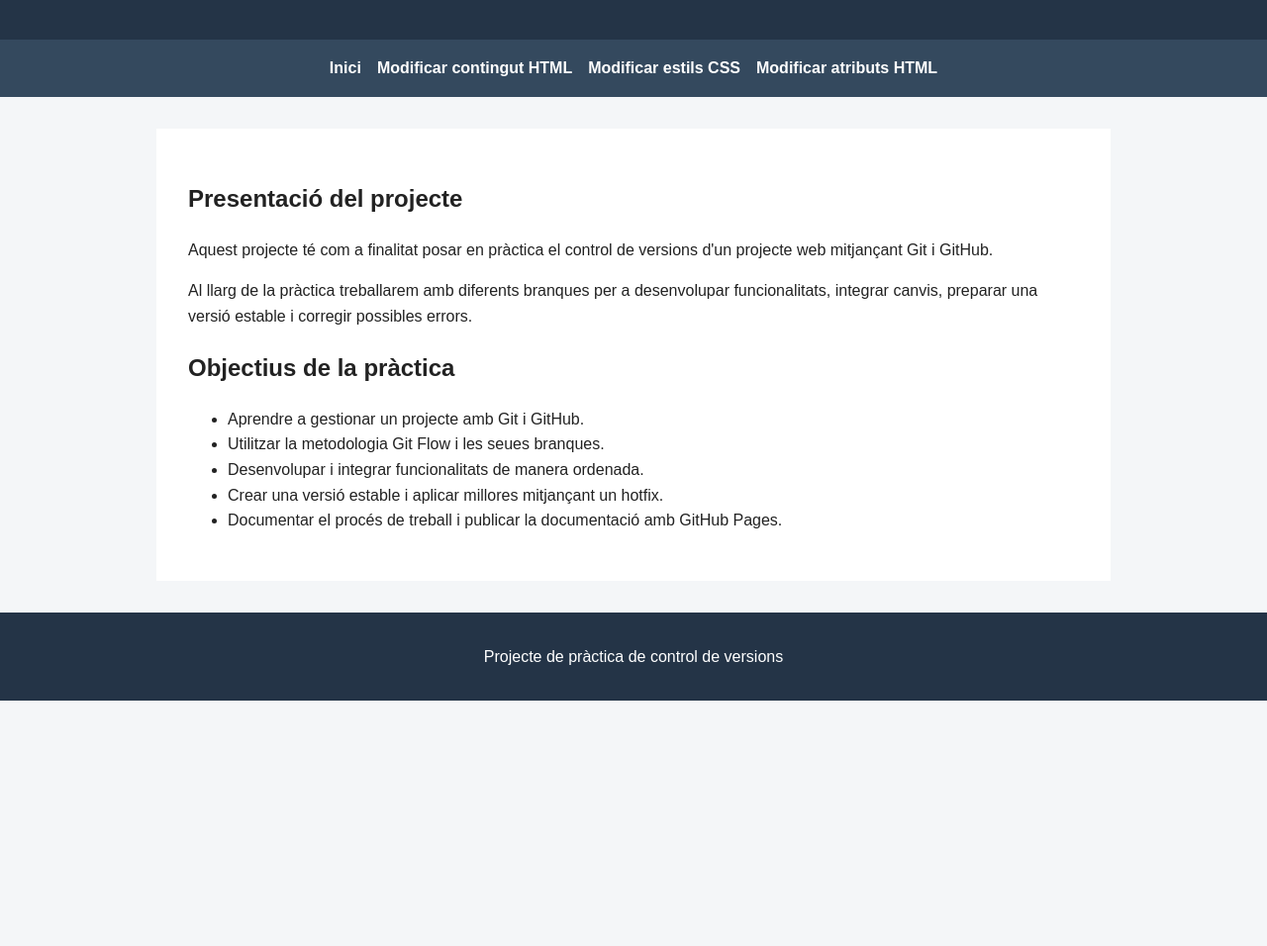
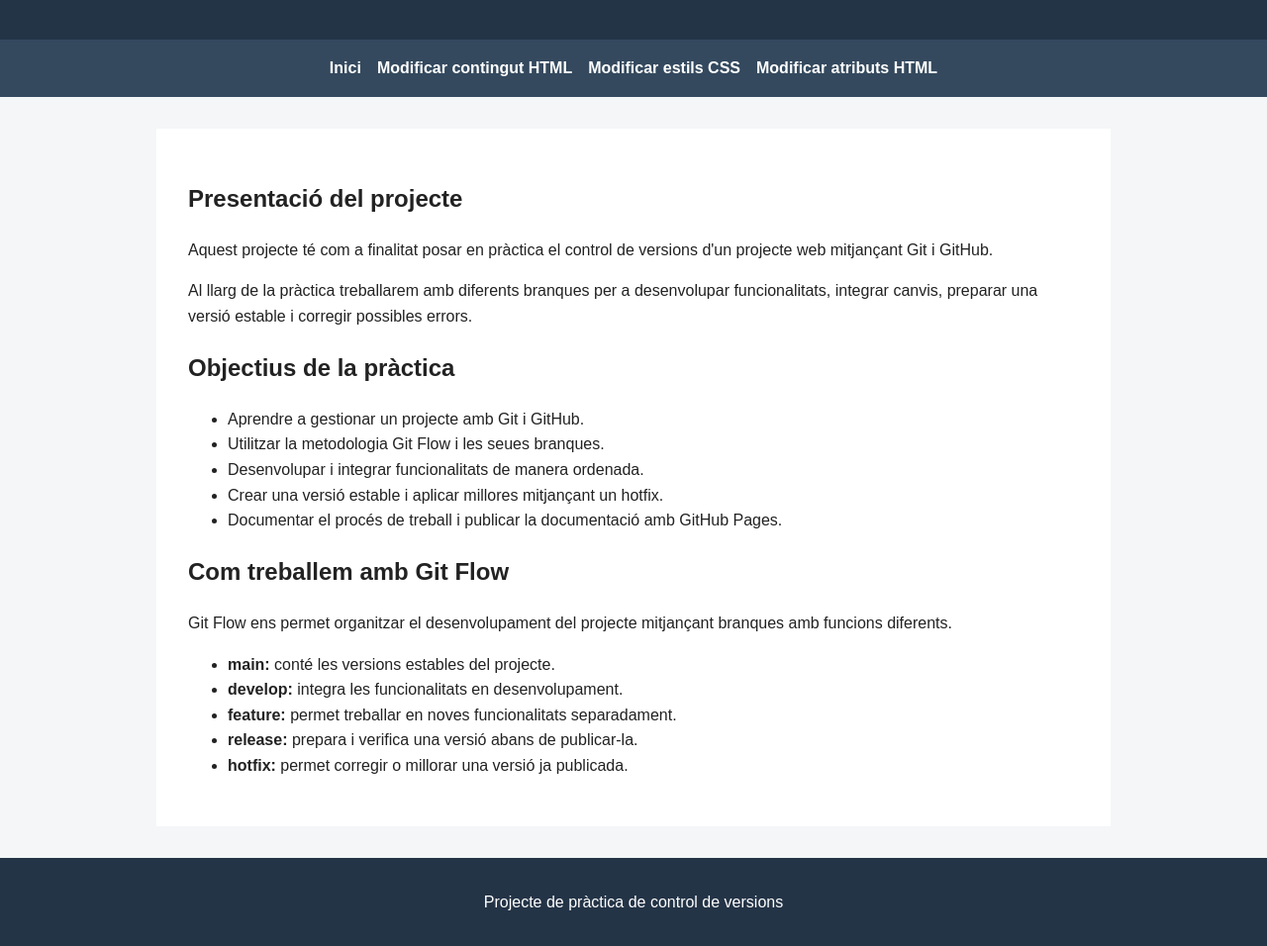
Before and after one commit to AxelTheFox/Control-de-versions, a website built with webpack: page index.html in a window 1280 px wide. Shown: the part 118-1074 px from the top of the page at 99% size. Before the commit the page ends 826 px from the top, so only its background shows below. Built offline with nearby package versions, Linux system fonts and the light colour scheme.

Commit message:
Usuari 1: Aplicar millores sobre la primera versió estable

```diff
--- a/index.html
+++ b/index.html
@@ -54,6 +54,22 @@
         <li>Crear una versió estable i aplicar millores mitjançant un hotfix.</li>
         <li>Documentar el procés de treball i publicar la documentació amb GitHub Pages.</li>
       </ul>
+
+      <h2>Com treballem amb Git Flow</h2>
+
+      <p>
+        Git Flow ens permet organitzar el desenvolupament del projecte
+        mitjançant branques amb funcions diferents.
+      </p>
+
+      <ul>
+        <li><strong>main:</strong> conté les versions estables del projecte.</li>
+        <li><strong>develop:</strong> integra les funcionalitats en desenvolupament.</li>
+        <li><strong>feature:</strong> permet treballar en noves funcionalitats separadament.</li>
+        <li><strong>release:</strong> prepara i verifica una versió abans de publicar-la.</li>
+        <li><strong>hotfix:</strong> permet corregir o millorar una versió ja publicada.</li>
+      </ul>
+
     </main>
 
     <footer id="peuPagina"><p>Projecte de pràctica de control de versions</p></footer>
```
